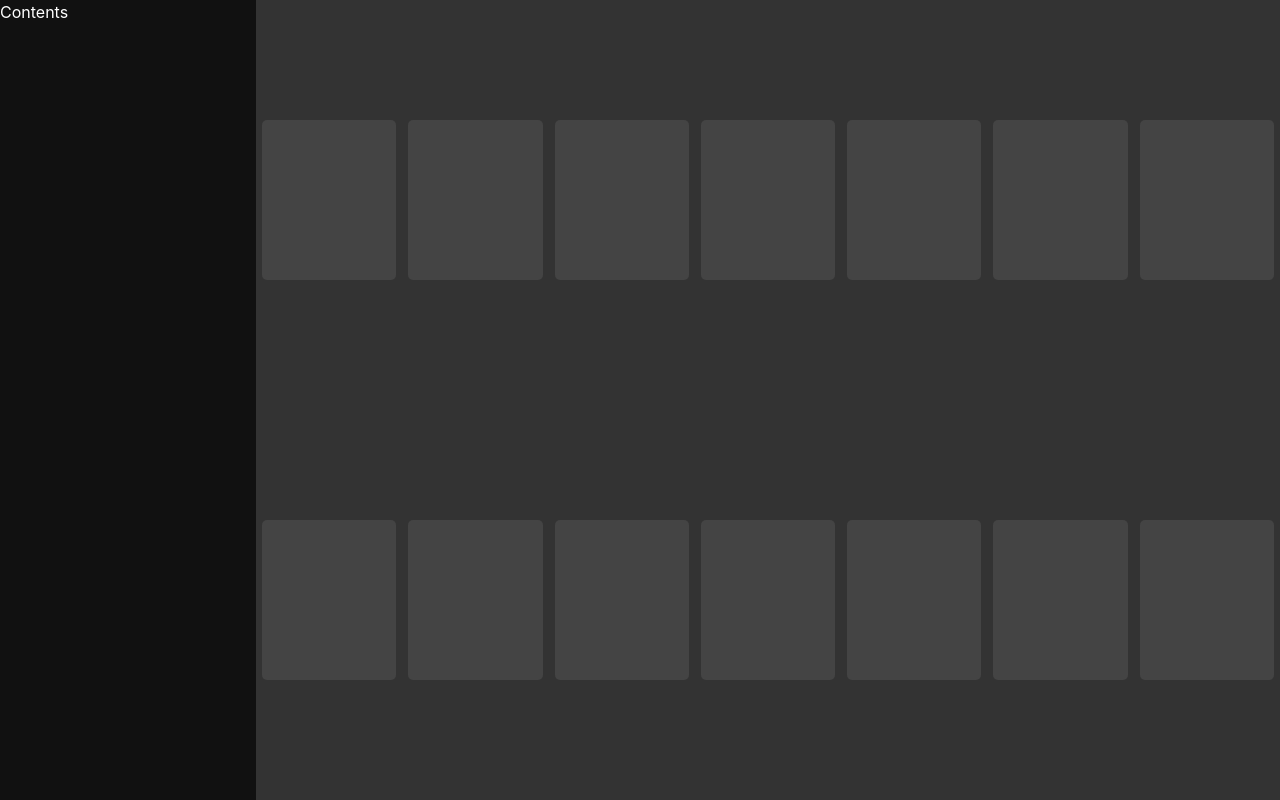
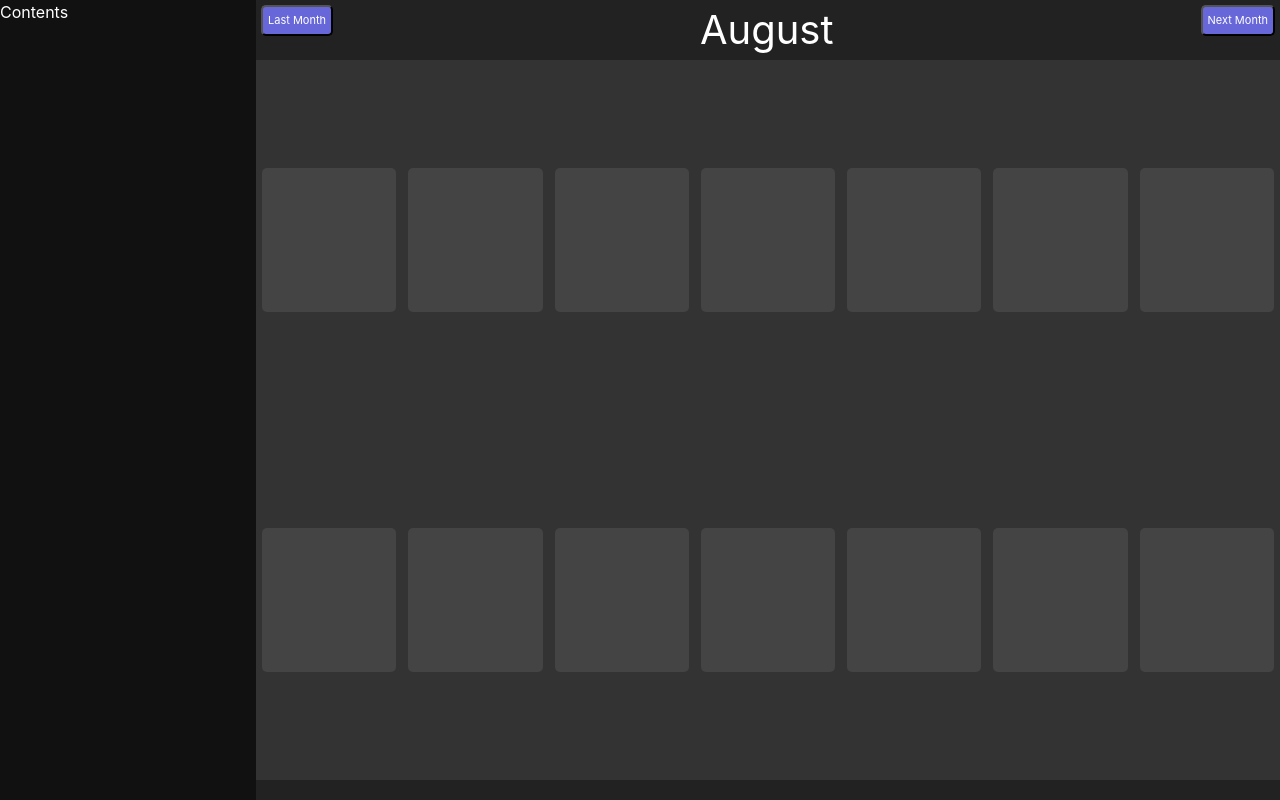
Before and after one commit to ASiracusa/scheduler, a React (Create React App) app in the folder scheduler/: page / in a window 1280 px wide. Built offline with nearby package versions, Linux system fonts and the light colour scheme.

Commit message:
Month Scrolling

```diff
--- a/scheduler/src/App.js
+++ b/scheduler/src/App.js
@@ -1,5 +1,6 @@
 import React, { Component } from "react";
 import "./App.css";
+import Calendar from "./components/calendar";
 
 class App extends Component {
   state = {};
@@ -8,6 +9,7 @@ class App extends Component {
       <React.Fragment>
         <body className="page-setup">
           <nav className="sidebar-shell">Contents</nav>
+          <Calendar />
 
           <table className="calendar">
             <tr className="week-cell">
--- /dev/null
+++ b/scheduler/src/components/calendar.jsx
@@ -0,0 +1,60 @@
+import React, { Component } from "react";
+
+const MONTHS = [
+  "January",
+  "February",
+  "March",
+  "April",
+  "May",
+  "June",
+  "July",
+  "August",
+  "September",
+  "October",
+  "November",
+  "December",
+];
+
+class Calendar extends Component {
+  state = {
+    monthIndex: 7,
+  };
+
+  constructor() {
+    super();
+  }
+
+  render() {
+    return (
+      <React.Fragment>
+        <div>
+          <button
+            onClick={() => {
+              this.handleMonthChange(-1);
+            }}
+            className="month-button float-left"
+          >
+            Last Month
+          </button>
+
+          <button
+            onClick={() => {
+              this.handleMonthChange(1);
+            }}
+            className="month-button float-right"
+          >
+            Next Month
+          </button>
+          <div className="calendar-header">{MONTHS[this.state.monthIndex]}</div>
+        </div>
+      </React.Fragment>
+    );
+  }
+
+  handleMonthChange = (directionMod) => {
+    const monthIndex = (this.state.monthIndex + directionMod + 12) % 12;
+    this.setState({ monthIndex });
+  };
+}
+
+export default Calendar;
--- a/scheduler/src/index.css
+++ b/scheduler/src/index.css
@@ -25,9 +25,16 @@ code {
 
 .calendar {
   width: 80%;
-  height: 100%;
+  height: 90%;
   padding: 5px;
   overflow: hidden;
+}
+
+.calendar-header {
+  width: 100%;
+  height: 10%;
+  font-size: 40px;
+  text-align: center;
 }
 
 .sidebar-shell {
@@ -63,3 +70,14 @@ code {
   margin: 5px;
   text-align: left;
 }
+
+.month-button {
+  height: 6%;
+  border-radius: 5px;
+  color: #ffffff;
+  background-color: #6767da;
+  font-size: 11px;
+  padding: 5px;
+  margin: 5px;
+  text-align: center;
+}
```
